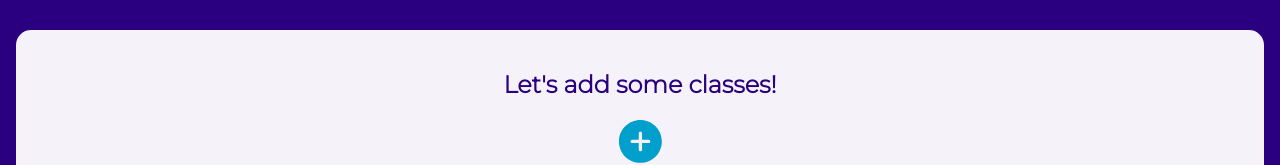
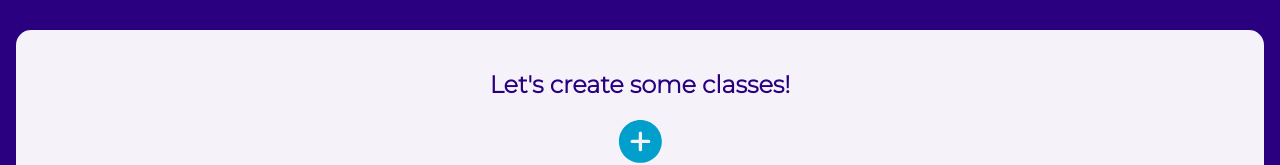
Before and after one commit to adrianammt/interval-timer, a React (Create React App) app: page /myList in a window 1280 px wide. Shown: the part 162-327 px from the top of the page. Built offline with nearby package versions, Linux system fonts and the light colour scheme.

Commit message:
Changed the message for no classes on the list

```diff
--- a/src/components/NoClassBox/NoClassMessageBox.js
+++ b/src/components/NoClassBox/NoClassMessageBox.js
@@ -4,7 +4,7 @@ import { IoAddCircle } from "react-icons/io5";
 import { Link } from "react-router-dom";
 
 export default function NoClassMessageBox({
-  message = "Let's add some classes!",
+  message = "Let's create some classes!",
 }) {
   return (
     <div className="MessageBox">
```
